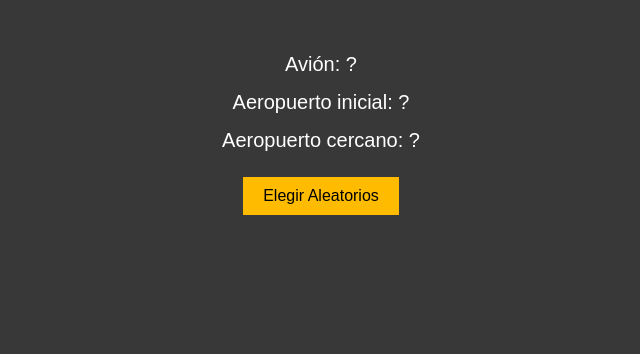
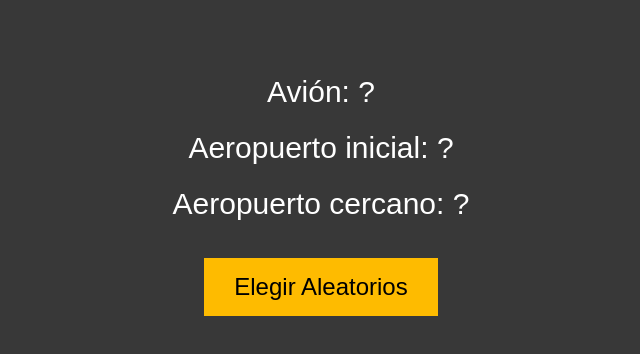
Before and after one commit to ProgramerHTMLPython/aviones_ptfs, a plain HTML site: page index.html in a window 1280 px wide. Shown: the whole page, without its empty margins (319-959 px from the left). Drawn offline with Linux system fonts and the light colour scheme.

Commit message:
Update index.html

```diff
--- a/index.html
+++ b/index.html
@@ -9,25 +9,24 @@
             color: #FFFFFF;
             font-family: "KG Red Hands", sans-serif;
             text-align: center;
-            padding-top: 30px;
+            padding-top: 45px;
         }
         .label {
-            font-size: 20px;
-            margin: 15px 0;
+            font-size: 30px; /* 1.5x respecto a 20px */
+            margin: 22px 0;
         }
         .boton {
             background-color: #FEBB00;
             color: black;
             border: none;
-            padding: 10px 20px;
-            font-size: 16px;
+            padding: 15px 30px;
+            font-size: 24px; /* 1.5x respecto a 16px */
             cursor: pointer;
-            margin-top: 10px;
+            margin-top: 15px;
         }
     </style>
 </head>
 <body>
-
     <div id="avion" class="label">Avión: ?</div>
     <div id="aeropuerto-inicial" class="label">Aeropuerto inicial: ?</div>
     <div id="aeropuerto-cercano" class="label">Aeropuerto cercano: ?</div>
```
